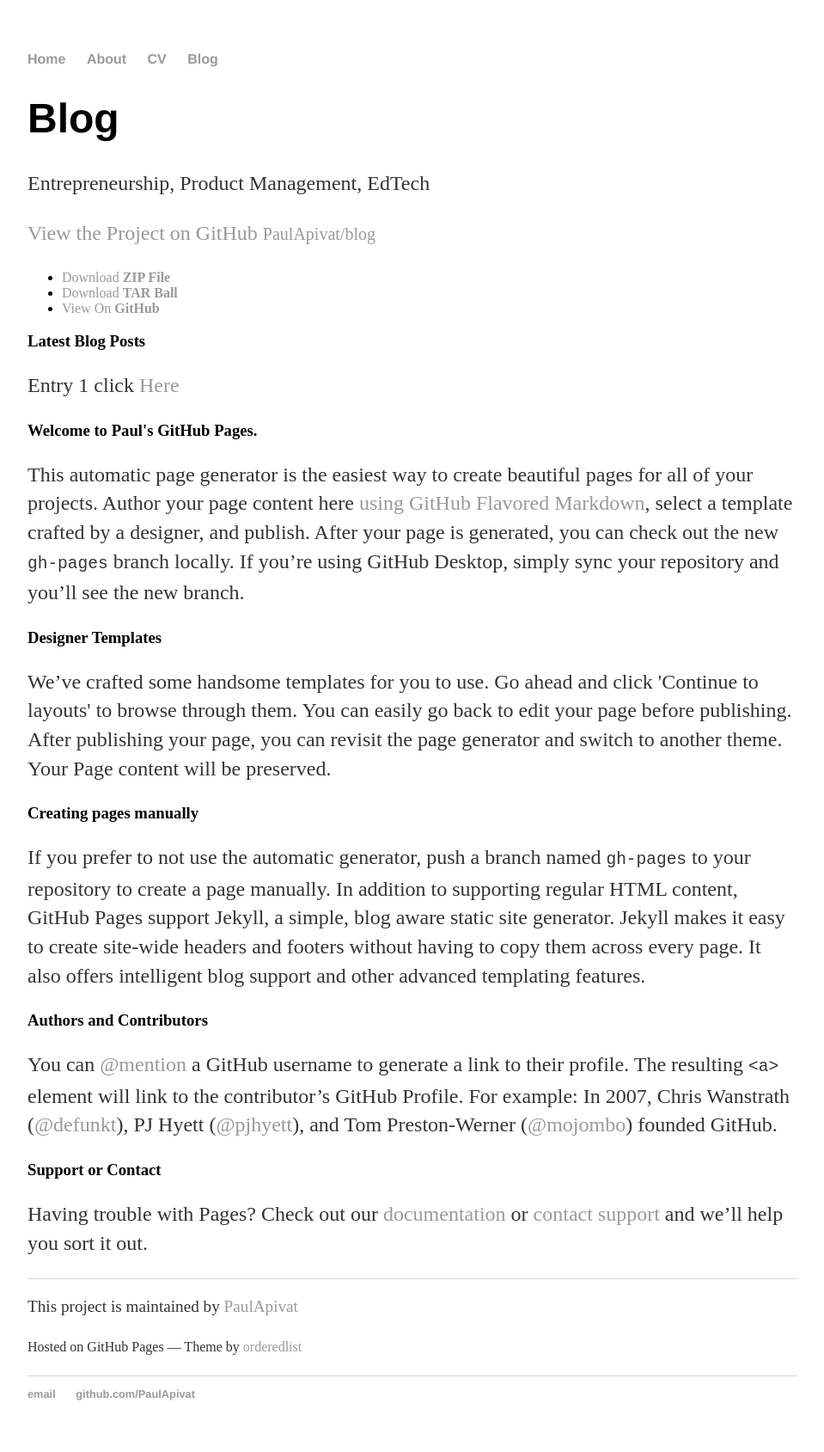
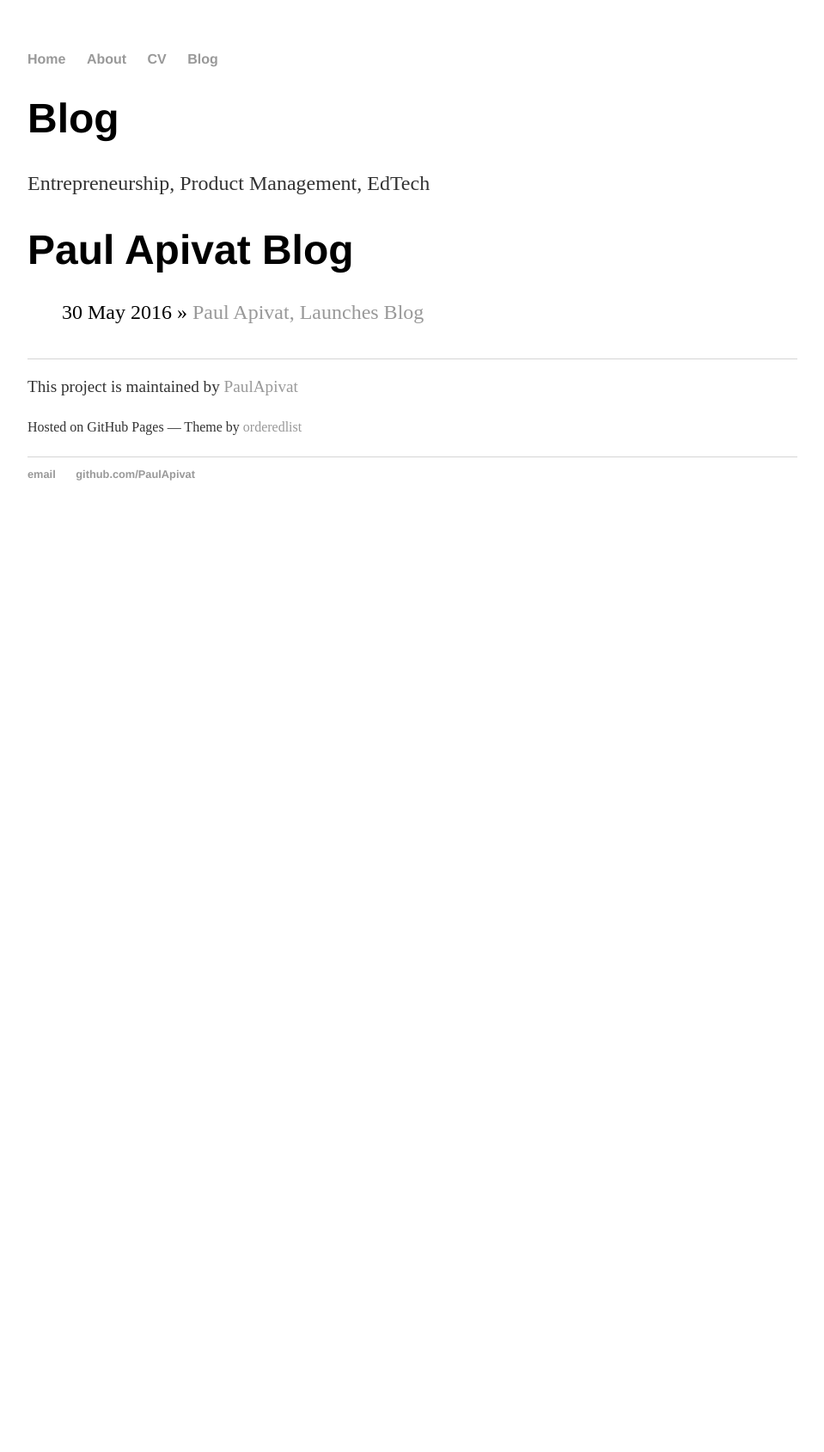
Before and after one commit to PaulApivat/blog, a Jekyll site: the page built from index.html, in a window 1280 px wide. Shown: the whole page at 86% size, without its empty margins (160-1119 px from the left). Built offline with Jekyll 4.4.1, drawn with Linux system fonts in a browser that asks for light colours; after the commit the page ends 900 px from its top, so only the background shows below that.

Commit message:
update index.html
Testing Jekyll conventions

```diff
--- a/index.html
+++ b/index.html
@@ -27,46 +27,24 @@
       <header>
         <h1>Blog</h1>
         <p>Entrepreneurship, Product Management, EdTech </p>
+      </header>
 
-        <p class="view"><a href="https://github.com/PaulApivat/blog">View the Project on GitHub <small>PaulApivat/blog</small></a></p>
+      <!-- section>
+          <h3> Latest Blog Posts </h3>
+          <p> Entry 1 click <a href="http://paulapivat.github.io/blog/entry1"> Here</a></p>
 
+                  <h3>
+          <a id="welcome-to-github-pages" class="anchor" href="#welcome-to-github-pages" aria-hidden="true"><span aria-hidden="true" class="octicon octicon-link"></span></a>Welcome to Paul's GitHub Pages.</h3>
+      </section -->
 
-        <ul>
-          <li><a href="https://github.com/PaulApivat/blog/zipball/master">Download <strong>ZIP File</strong></a></li>
-          <li><a href="https://github.com/PaulApivat/blog/tarball/master">Download <strong>TAR Ball</strong></a></li>
-          <li><a href="https://github.com/PaulApivat/blog">View On <strong>GitHub</strong></a></li>
-        </ul>
-      </header>
-      <section>
+      <h1>{{ page.title }}</h1>
+  <ul class="posts">
 
-<h3> Latest Blog Posts </h3>
-<p> Entry 1 click <a href="http://paulapivat.github.io/blog/entry1"> Here</a></p>
+    {% for post in site.posts %}
+      <li><span>{{ post.date | date_to_string }}</span> » <a href="{{ post.url }}" title="{{ post.title }}">{{ post.title }}</a></li>
+    {% endfor %}
+  </ul>
 
-        <h3>
-<a id="welcome-to-github-pages" class="anchor" href="#welcome-to-github-pages" aria-hidden="true"><span aria-hidden="true" class="octicon octicon-link"></span></a>Welcome to Paul's GitHub Pages.</h3>
-
-<p>This automatic page generator is the easiest way to create beautiful pages for all of your projects. Author your page content here <a href="https://guides.github.com/features/mastering-markdown/">using GitHub Flavored Markdown</a>, select a template crafted by a designer, and publish. After your page is generated, you can check out the new <code>gh-pages</code> branch locally. If you’re using GitHub Desktop, simply sync your repository and you’ll see the new branch.</p>
-
-<h3>
-<a id="designer-templates" class="anchor" href="#designer-templates" aria-hidden="true"><span aria-hidden="true" class="octicon octicon-link"></span></a>Designer Templates</h3>
-
-<p>We’ve crafted some handsome templates for you to use. Go ahead and click 'Continue to layouts' to browse through them. You can easily go back to edit your page before publishing. After publishing your page, you can revisit the page generator and switch to another theme. Your Page content will be preserved.</p>
-
-<h3>
-<a id="creating-pages-manually" class="anchor" href="#creating-pages-manually" aria-hidden="true"><span aria-hidden="true" class="octicon octicon-link"></span></a>Creating pages manually</h3>
-
-<p>If you prefer to not use the automatic generator, push a branch named <code>gh-pages</code> to your repository to create a page manually. In addition to supporting regular HTML content, GitHub Pages support Jekyll, a simple, blog aware static site generator. Jekyll makes it easy to create site-wide headers and footers without having to copy them across every page. It also offers intelligent blog support and other advanced templating features.</p>
-
-<h3>
-<a id="authors-and-contributors" class="anchor" href="#authors-and-contributors" aria-hidden="true"><span aria-hidden="true" class="octicon octicon-link"></span></a>Authors and Contributors</h3>
-
-<p>You can <a href="https://help.github.com/articles/basic-writing-and-formatting-syntax/#mentioning-users-and-teams" class="user-mention">@mention</a> a GitHub username to generate a link to their profile. The resulting <code>&lt;a&gt;</code> element will link to the contributor’s GitHub Profile. For example: In 2007, Chris Wanstrath (<a href="https://github.com/defunkt" class="user-mention">@defunkt</a>), PJ Hyett (<a href="https://github.com/pjhyett" class="user-mention">@pjhyett</a>), and Tom Preston-Werner (<a href="https://github.com/mojombo" class="user-mention">@mojombo</a>) founded GitHub.</p>
-
-<h3>
-<a id="support-or-contact" class="anchor" href="#support-or-contact" aria-hidden="true"><span aria-hidden="true" class="octicon octicon-link"></span></a>Support or Contact</h3>
-
-<p>Having trouble with Pages? Check out our <a href="https://help.github.com/pages">documentation</a> or <a href="https://github.com/contact">contact support</a> and we’ll help you sort it out.</p>
-      </section>
       <footer>
         <p>This project is maintained by <a href="https://github.com/PaulApivat">PaulApivat</a></p>
         <p><small>Hosted on GitHub Pages &mdash; Theme by <a href="https://github.com/orderedlist">orderedlist</a></small></p>
```
Also changed, not shown: other parts of index.html (+1 -1 lines).
